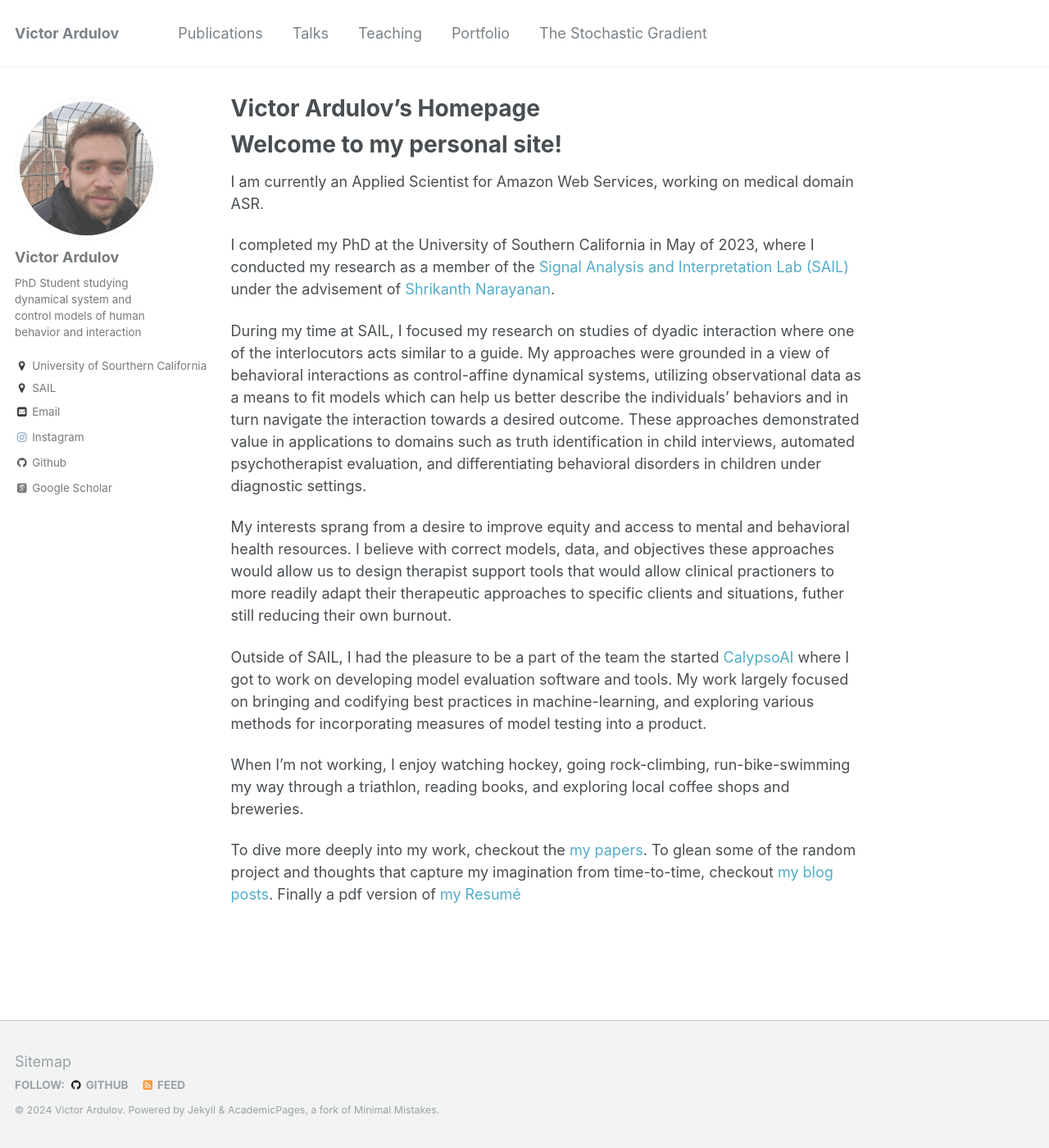
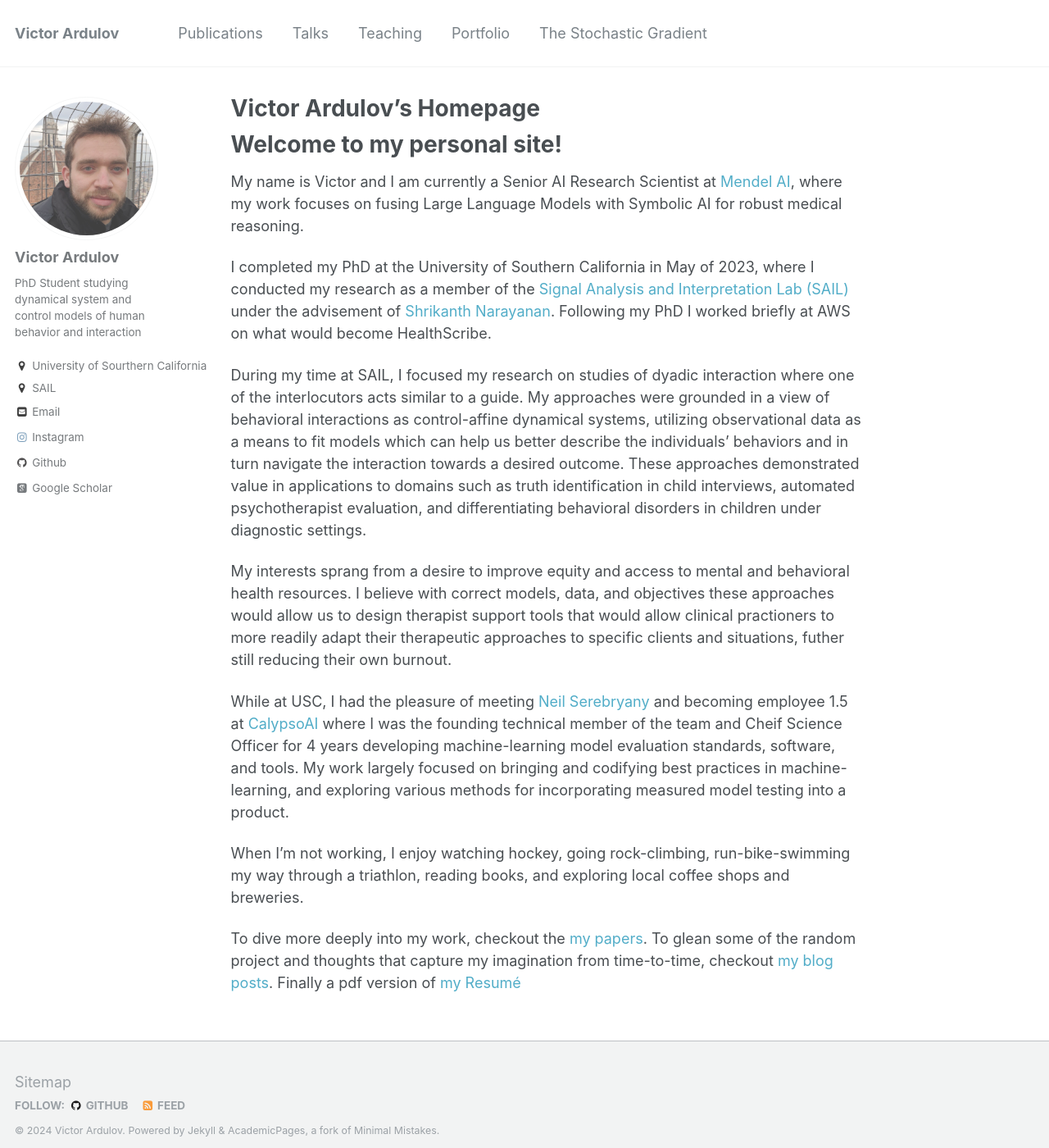
Before and after one commit to VArdulov/vardulov.github.io, a Jekyll site: the page built from _pages/about.md, in a window 1280 px wide and 1400 px high. Shown: the whole window at 82% size. Built offline with Jekyll 4.4.1, drawn with Linux system fonts in a browser that asks for light colours; some web fonts are replaced.

Commit message:
Update about.md

```diff
--- a/_pages/about.md
+++ b/_pages/about.md
@@ -11,11 +11,12 @@ redirect_from:
 Welcome to my personal site!
 ======
 
-I am currently an Applied Scientist for Amazon Web Services, working on medical domain ASR.
+My name is Victor and I am currently a Senior AI Research Scientist at [Mendel AI](https://mendel.ai), where my work focuses on fusing Large
+Language Models with Symbolic AI for robust medical reasoning.
 
 I completed my PhD at the University of Southern California in May of 2023, where I conducted my research as a member of
 the [Signal Analysis and Interpretation Lab (SAIL)](https://sail.usc.edu) under the advisement of
-[Shrikanth Narayanan](https://sail.usc.edu/people/shri.html).
+[Shrikanth Narayanan](https://sail.usc.edu/people/shri.html). Following my PhD I worked briefly at AWS on what would become HealthScribe.
 
 During my time at SAIL, I focused my research on studies of dyadic interaction where one of the interlocutors acts
 similar to a guide. My approaches were grounded in a view of behavioral interactions as control-affine dynamical
@@ -29,9 +30,11 @@ correct models, data, and objectives these approaches would allow us to design t
 clinical practioners to more readily adapt their therapeutic approaches to specific clients and situations, futher still
 reducing their own burnout.
 
-Outside of SAIL, I had the pleasure to be a part of the team the started [CalypsoAI](https://calypsoai.com) where I got
-to work on developing model evaluation software and tools. My work largely focused on bringing and codifying best practices
-in machine-learning, and exploring various methods for incorporating measures of model testing into a product.
+While at USC, I had the pleasure of meeting
+[Neil Serebryany](https://www.forbes.com/sites/brucerogers/2023/09/14/neil-serebryany-creates-calypsoai-to-make-ai-more-secure/)
+and becoming employee 1.5 at [CalypsoAI](https://calypsoai.com) where I was the founding technical member of the team and Cheif Science
+Officer for 4 years developing machine-learning model evaluation standards, software, and tools. My work largely focused on bringing and
+codifying best practices in machine-learning, and exploring various methods for incorporating measured model testing into a product.
 
 When I'm not working, I enjoy watching hockey, going rock-climbing, run-bike-swimming my way through a triathlon, reading
 books, and exploring local coffee shops and breweries.
```
